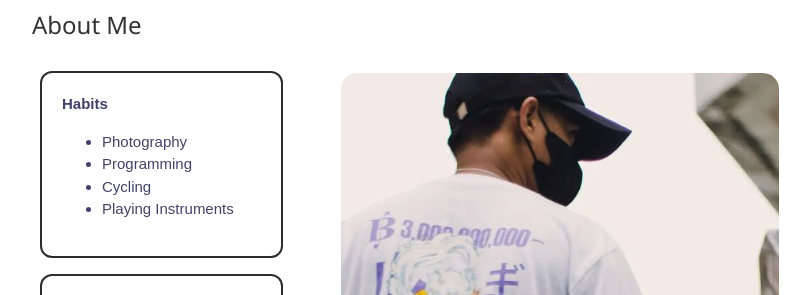
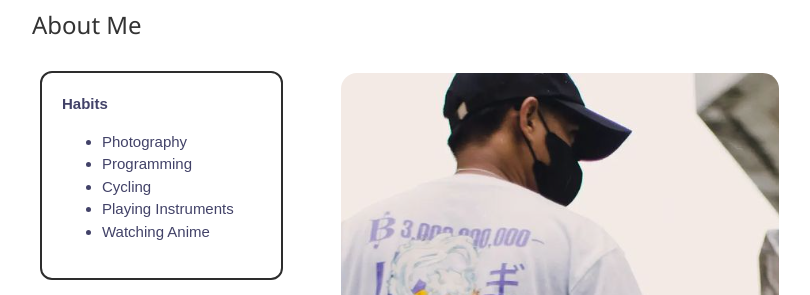
Before and after one commit to landerguevarra01/landerguevarra21, a plain HTML site: page index.html in a window 1280 px wide. Shown: the part 950-1245 px from the top of the page, without its empty margins (248-1058 px from the left). Drawn offline with nearby package versions, Linux system fonts and the light colour scheme.

Commit message:
Update index.html

```diff
--- a/index.html
+++ b/index.html
@@ -100,6 +100,7 @@
                                     <li>Programming</li>
                                     <li>Cycling</li>
                                     <li>Playing Instruments</li>
+                                    <li>Watching Anime</li>
                                 </ul>
                             </div>
                         </div>
```
